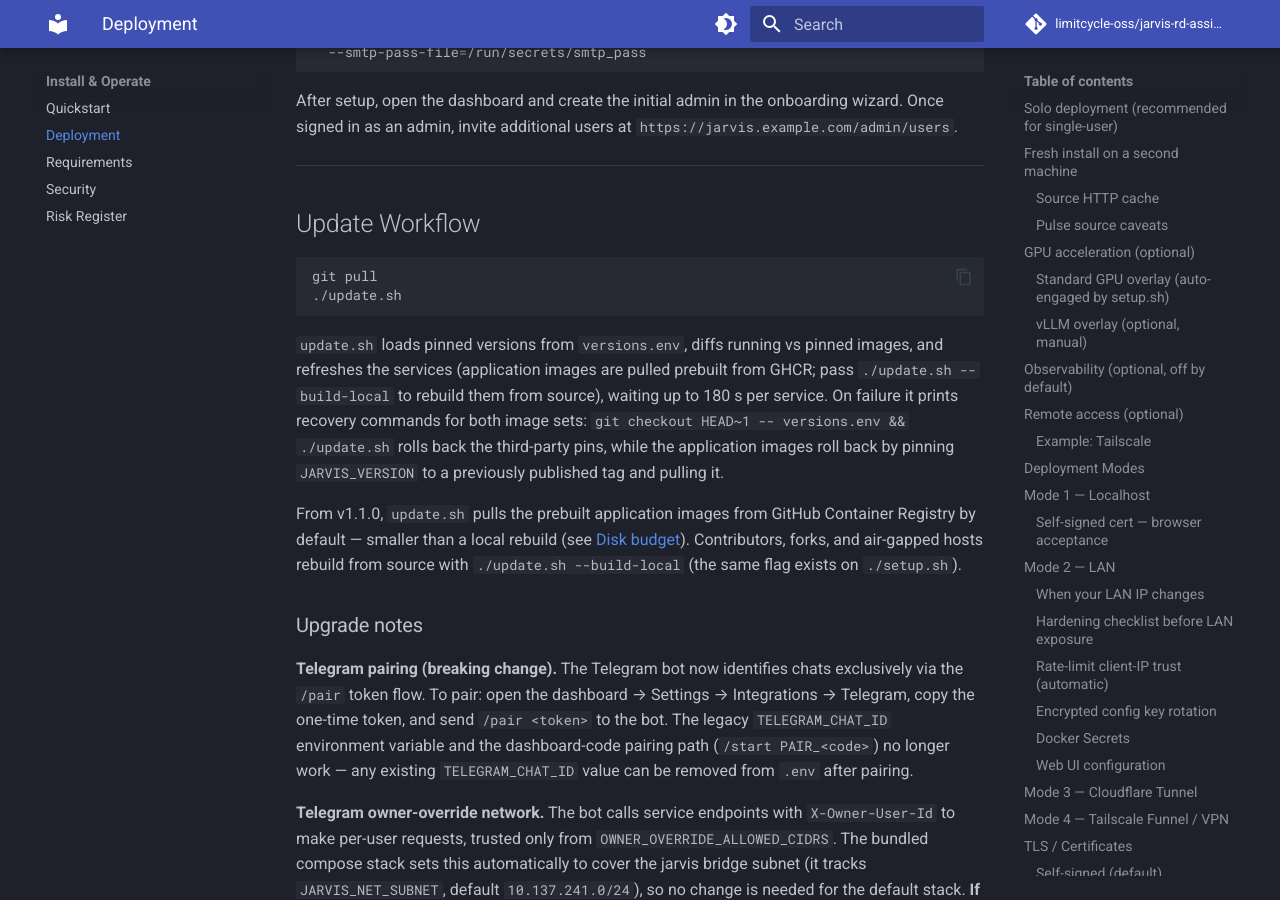
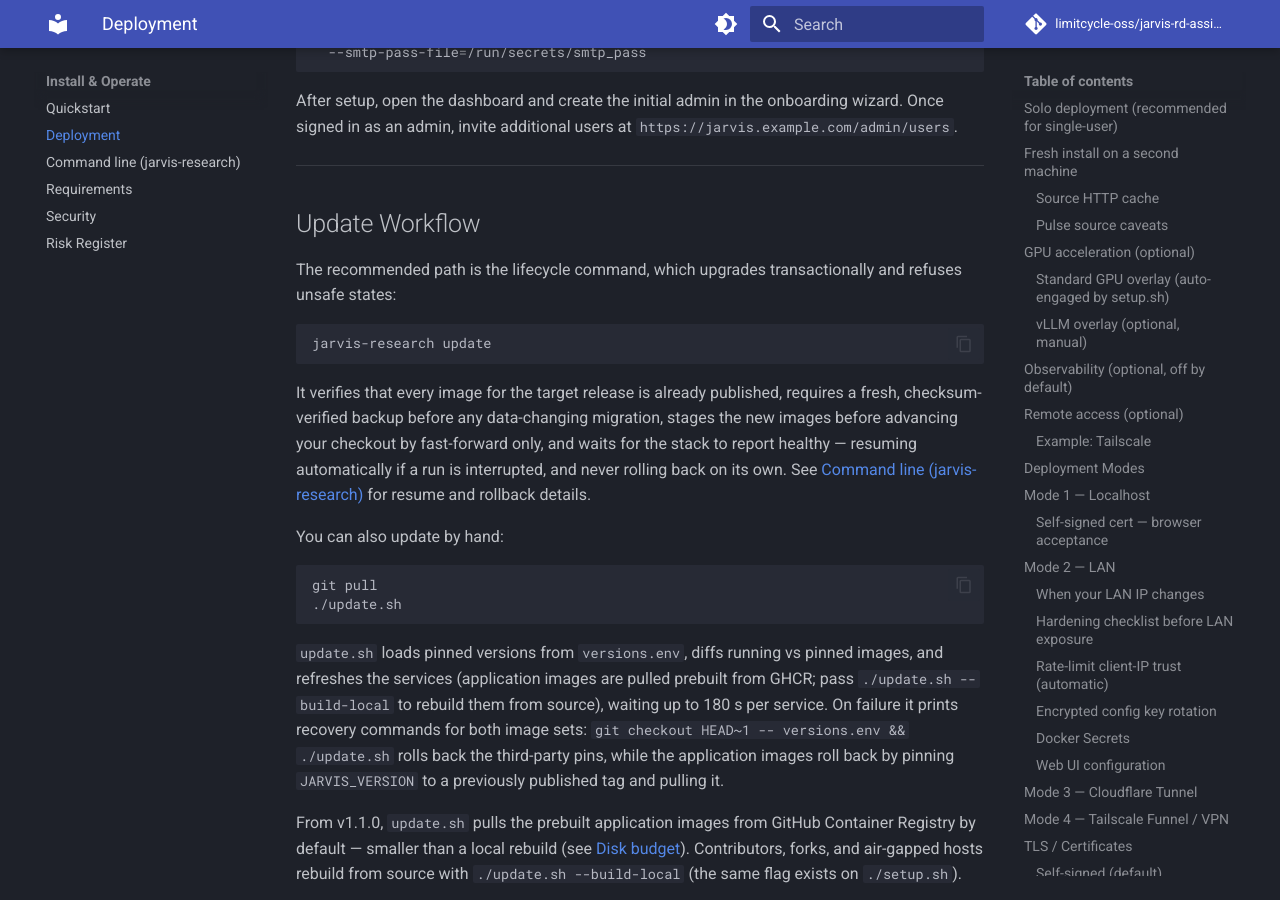
Before and after one commit to FFidan/Jarvis-RD-Assistant, an MkDocs documentation site: the page built from docs/DEPLOYMENT.md, in a window 1280 px wide and 900 px high, scrolled down 13368 px. Built offline with MkDocs 1.6.1 and Material for MkDocs 9.7.7, drawn with Linux system fonts in a browser that asks for light colours; comment, search, counter and statistics services are not loaded.

Commit message:
feat(cli): install the command during setup and document everyday operations
Both installers now install the jarvis-research launcher and register
the install location at the end of a successful run. The command's
test suite joins make check, and the first-run workflow exercises
status and doctor informationally after the stack is healthy. The
README gains an everyday-commands block, a new manual page documents
every subcommand with the update transaction semantics and exit
codes, and the deployment guide leads with jarvis-research update,
keeping the manual pull-and-update path as the fallback. A note
explains that a release-candidate checkout is a throwaway because the
published stable tag never fast-forwards from it.

Generated with [Claude Code](https://claude.com/claude-code)

Co-Authored-By: Claude <noreply@anthropic.com>

````diff
--- a/docs/DEPLOYMENT.md
+++ b/docs/DEPLOYMENT.md
@@ -468,6 +468,22 @@ After setup, open the dashboard and create the initial admin in the onboarding w
 
 ## Update Workflow
 
+The recommended path is the lifecycle command, which upgrades transactionally
+and refuses unsafe states:
+
+```bash
+jarvis-research update
+```
+
+It verifies that every image for the target release is already published,
+requires a fresh, checksum-verified backup before any data-changing migration,
+stages the new images before advancing your checkout by fast-forward only, and
+waits for the stack to report healthy — resuming automatically if a run is
+interrupted, and never rolling back on its own. See
+[Command line (jarvis-research)](manual/cli.md) for resume and rollback details.
+
+You can also update by hand:
+
 ```bash
 git pull
 ./update.sh
--- a/mkdocs.yml
+++ b/mkdocs.yml
@@ -128,6 +128,7 @@ nav:
   - Install & Operate:
       - Quickstart: readme-shim.md
       - Deployment: DEPLOYMENT.md
+      - Command line (jarvis-research): manual/cli.md
       - Requirements: REQUIREMENTS.md
       - Security: SECURITY.md
       - Risk Register: known-residual-risks.md
````
Also changed, not shown: README.md (+11 -0 lines), docs/manual/cli.md (added, +121 -0 lines), 4 other files.
